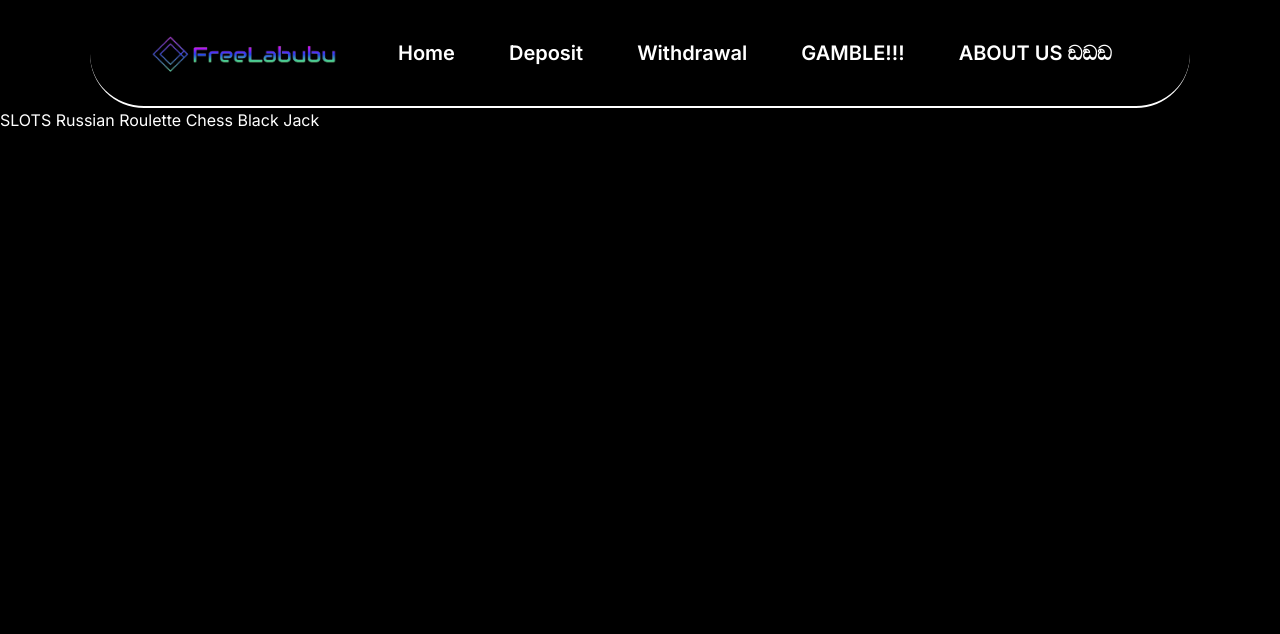
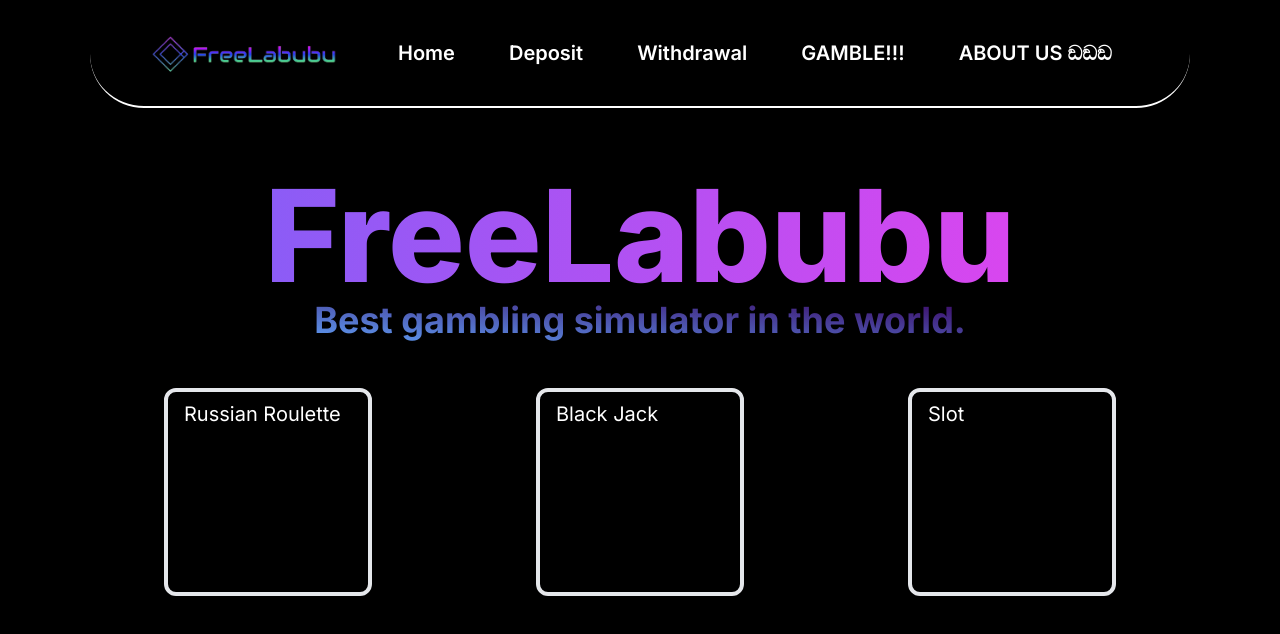
Before and after one commit to benhur1337/freelabubu, a Next.js app: page / in a window 1280 px wide. Shown: the top 634 px of the page. Built offline with nearby package versions, Linux system fonts and the light colour scheme.

Commit message:
-Improved homepage(WIP) -finished drawing revolver

```diff
--- a/app/layout.tsx
+++ b/app/layout.tsx
@@ -18,7 +18,7 @@ export default function RootLayout({
   return (
     <html lang="en" className="bg-black w-[100vw] h-[100vh] text-white">
       <body className={inter.className}>
-        <div>
+        <div className="h-[100%]">
         <Navbar/>
         {children}
         </div>
--- a/app/page.tsx
+++ b/app/page.tsx
@@ -2,11 +2,22 @@ import Image from "next/image";
 
 export default function Home() {
   return (
-    <div className="bg-black">
-      SLOTS
-      Russian Roulette
-      Chess
-      Black Jack
+    <div className="select-none bg-black flex flex-col">
+      <div className="select-none flex items-center mt-[5%] flex-col">
+        <div className="select-none text-9xl bg-gradient-to-r from-violet-500 to-fuchsia-500 text-transparent bg-clip-text font-extrabold">
+          FreeLabubu
+        </div>
+        <div className="select-none text-4xl min-h-12 bg-gradient-to-tr from-blue-400 to-purple-950 bg-clip-text font-bold text-transparent">
+          Best gambling simulator in the world.
+        </div>
+      </div>
+      <div>
+      <div className="flex flex-row justify-evenly mt-10">
+        <div className="border-4 rounded-xl p-4 text-xl pt-2 w-52 h-52 max-w-52 max-h-52 select-none">Russian Roulette</div>
+        <div className="border-4 rounded-xl p-4 text-xl pt-2 w-52 h-52 max-w-52 max-h-52 select-none">Black Jack</div>
+        <div className="border-4 rounded-xl p-4 text-xl pt-2 w-52 h-52 max-w-52 max-h-52 select-none">Slot</div>
+        </div>
+      </div>
     </div>
   );
 }
--- a/app/test/page.tsx
+++ b/app/test/page.tsx
@@ -1,7 +1,7 @@
 import { Tests } from "@/components/page";
 export default function page(){
     return(
-        <div className="flex items-center justify-center w-[100vw] h-[100vh]">
+        <div className="flex items-center justify-center w-[100%] mt-[5%]">
         <Tests></Tests>
         </div>
     )
--- a/components/page.tsx
+++ b/components/page.tsx
@@ -1,31 +1,33 @@
-"use client"
+"use client";
 export function Tests() {
   return (
-    <div className="flex gap-[50px]">
-      <div>
-        <div className="rounded-full bg-gray-600 w-[275px] h-[275px] p-[25px]">
-
+    <div className="flex gap-[200px]">
+      <div className="flex flex-col items-center gap-50px]">
+        <div className="rounded-full bg-gray-700  w-[100px] h-[100px] z-30 flex justify-center items-center border-white border-4">
+          <div className="rounded-full bg-black w-[75px] h-[75px] z-40"></div>
         </div>
-        <div>
-
+        <div className="rounded-full flex items-center border-white border-4 justify-center bg-gray-600 w-[275px] h-[275px] p-[25px] absolute z-10">
+          <div className="rounded-full bg-gray-400  w-[150px] h-[150px]"></div>
         </div>
+        <div className="rounded-xl w-[50px] h-[250px] bg-gray-700 border-white border-4 absolute z-20 mt-[40px]"></div>
+        <div className="rounded-xl w-[150px] h-[300px] bg-amber-900 absolute z-0 mt-[200px] border-white border-4"></div>
       </div>
-      <div className="rounded-full bg-gray-600 w-[275px] h-[275px] p-[25px] justify-center items-center animate-spin-fast">
-        <div className="w-[225px] h-[225px] bg-gray-700 rounded-full flex flex-col justify-center items-center gap-4">
-          <div className="flex gap-[25px]">
-            <div className="rounded-full bg-yellow-500 w-[50px] h-[50px]"></div>
-            <div className="rounded-full bg-black w-[50px] h-[50px]"></div>
+      <div className="rounded-full bg-gray-600 w-[275px] h-[275px] justify-center items-center border-white border-4 flex animate-spin-fast">
+        <div className="w-[225px] h-[225px] bg-gray-700 rounded-full flex flex-col justify-center border-white border-4 items-center gap-4">
+          <div className="flex gap-[25px] ">
+            <div className="rounded-full border-white border-4 bg-yellow-500 w-[50px] h-[50px]"></div>
+            <div className="rounded-full bg-black w-[50px] border-white border-4 h-[50px]"></div>
           </div>
           <div className="flex gap-[25px]">
-            <div className="rounded-full bg-black w-[50px] h-[50px]"></div>
-            <div className="rounded-full bg-inherit w-[50px] h-[50px] flex items-center justify-center">
-              <div className="rounded-full bg-gray-500 w-[20px] h-[20px]"></div>
+            <div className="rounded-full bg-black w-[50px] h-[50px] border-white border-4"></div>
+            <div className="rounded-full bg-transparent w-[50px] h-[50px] flex items-center justify-center">
+              <div className="rounded-full bg-gray-500 w-[20px] h-[20px] border-white border-4"></div>
             </div>
-            <div className="rounded-full bg-black w-[50px] h-[50px]"></div>
+            <div className="rounded-full bg-black w-[50px] h-[50px] border-white border-4"></div>
           </div>
           <div className="flex gap-[25px]">
-            <div className="rounded-full bg-black w-[50px] h-[50px]"></div>
-            <div className="rounded-full bg-black w-[50px] h-[50px]"></div>
+            <div className="rounded-full bg-black w-[50px] h-[50px] border-white border-4"></div>
+            <div className="rounded-full bg-black w-[50px] h-[50px] border-white border-4"></div>
           </div>
         </div>
       </div>
```
Also changed, not shown: components/client.tsx (+1 -1 lines).
